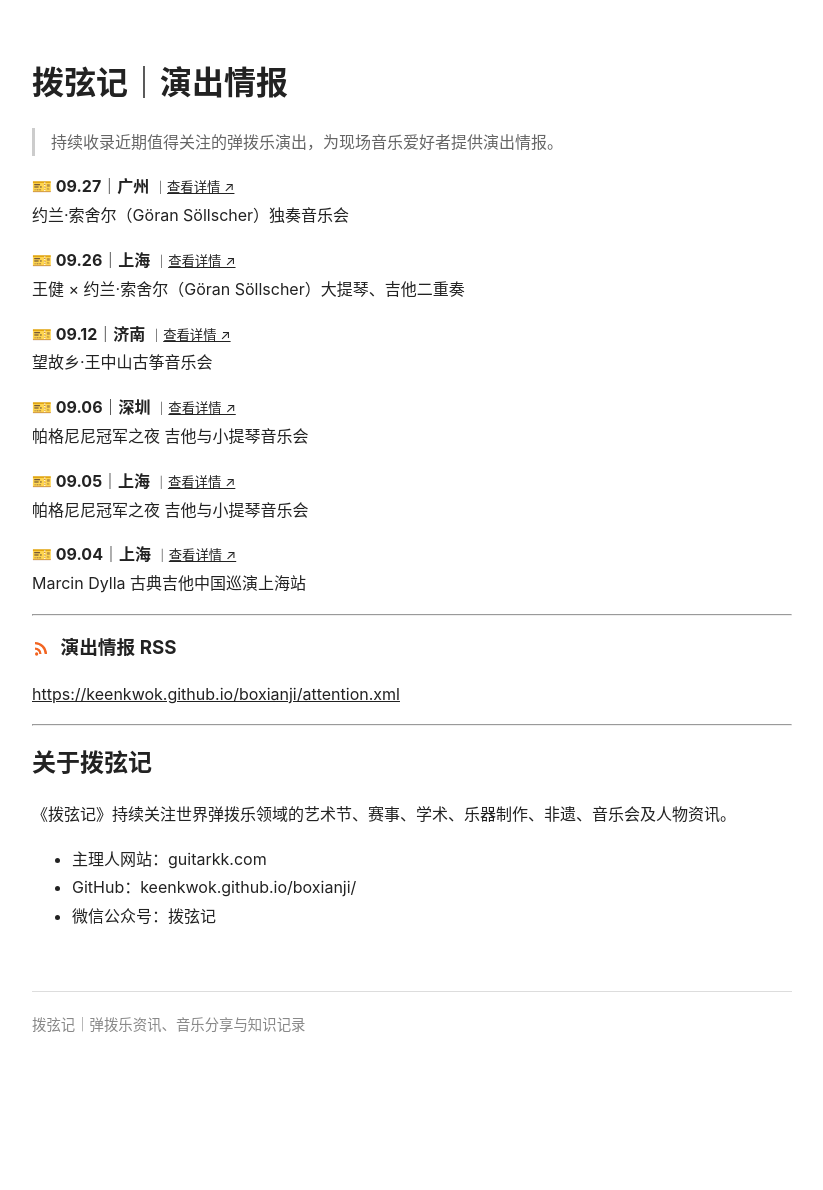
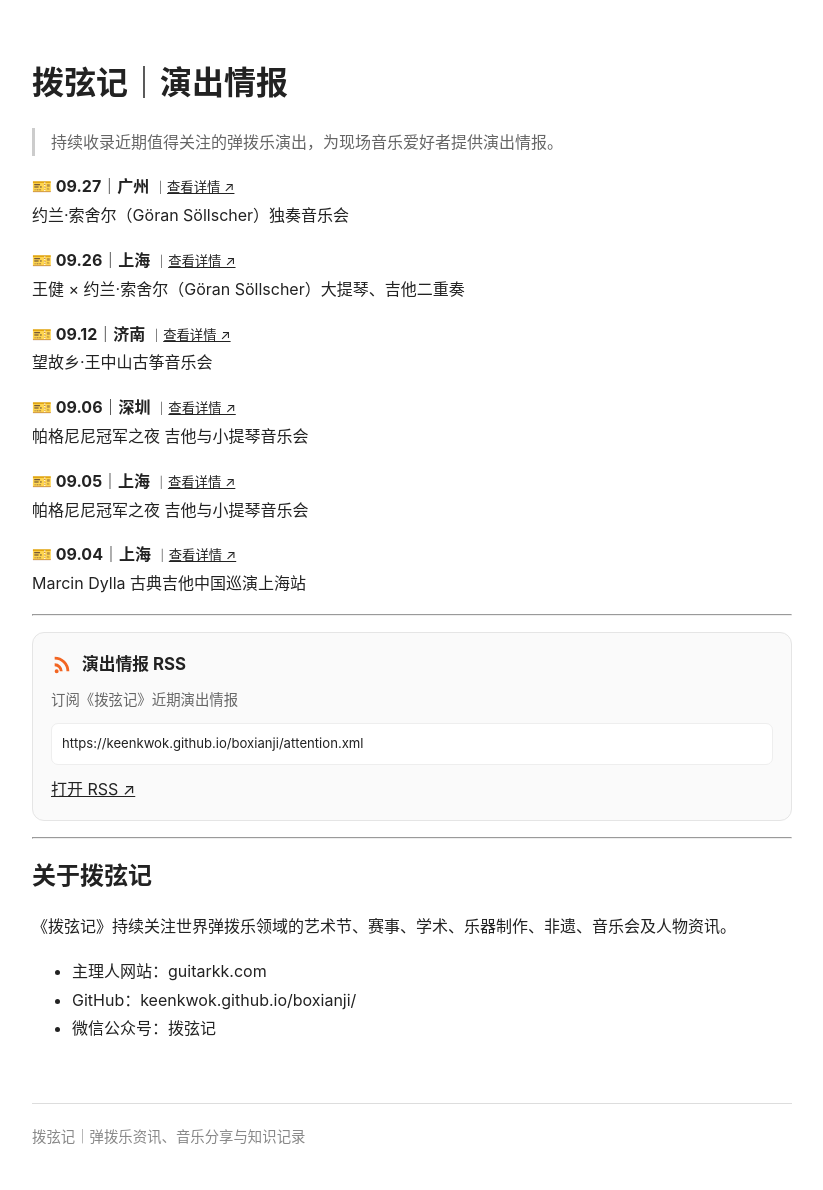
Before and after one commit to KeenKwok/boxianji, a Jekyll site: the page built from attention/index.md, in a window 1280 px wide. Shown: the whole page, without its empty margins (228-1051 px from the left). Built offline with Jekyll 4.4.1, drawn with Linux system fonts in a browser that asks for light colours; before the commit the page ends 1078 px from its top, so only the background shows below that.

Commit message:
Add styled RSS subscription section to index.md

```diff
--- a/attention/index.md
+++ b/attention/index.md
@@ -17,16 +17,48 @@ title: 拨弦记｜演出情报
 
 ---
 
-<h3>
-  <svg width="18" height="18" viewBox="0 0 24 24" style="vertical-align:-3px;margin-right:6px;">
-    <path fill="#F26522" d="M6.18 17.82A2.18 2.18 0 1 1 4 20a2.18 2.18 0 0 1 2.18-2.18z"/>
-    <path fill="#F26522" d="M4 11.27v3.09A5.64 5.64 0 0 1 9.64 20h3.09A8.73 8.73 0 0 0 4 11.27z"/>
-    <path fill="#F26522" d="M4 4v3.09A12.91 12.91 0 0 1 16.91 20H20A16 16 0 0 0 4 4z"/>
-  </svg>
-  演出情报 RSS
-</h3>
+<div style="
+  border:1px solid #e5e5e5;
+  border-radius:12px;
+  padding:16px 18px;
+  margin:16px 0;
+  background:#fafafa;
+">
 
-<https://keenkwok.github.io/boxianji/attention.xml>
+  <div style="display:flex;align-items:center;margin-bottom:8px;">
+    <svg width="22" height="22" viewBox="0 0 24 24" style="margin-right:9px;flex-shrink:0;">
+      <path fill="#F26522" d="M6.18 17.82A2.18 2.18 0 1 1 4 20a2.18 2.18 0 0 1 2.18-2.18z"/>
+      <path fill="#F26522" d="M4 11.27v3.09A5.64 5.64 0 0 1 9.64 20h3.09A8.73 8.73 0 0 0 4 11.27z"/>
+      <path fill="#F26522" d="M4 4v3.09A12.91 12.91 0 0 1 16.91 20H20A16 16 0 0 0 4 4z"/>
+    </svg>
+
+    <strong style="font-size:1.05em;">
+      演出情报 RSS
+    </strong>
+  </div>
+
+  <div style="font-size:0.9em;color:#666;margin-bottom:10px;">
+    订阅《拨弦记》近期演出情报
+  </div>
+
+  <div style="
+    background:#fff;
+    border:1px solid #eee;
+    border-radius:7px;
+    padding:8px 10px;
+    font-size:0.82em;
+    overflow-wrap:anywhere;
+  ">
+    https://keenkwok.github.io/boxianji/attention.xml
+  </div>
+
+  <div style="margin-top:10px;">
+    <a href="https://keenkwok.github.io/boxianji/attention.xml">
+      打开 RSS ↗
+    </a>
+  </div>
+
+</div>
 
 ---
 
```
